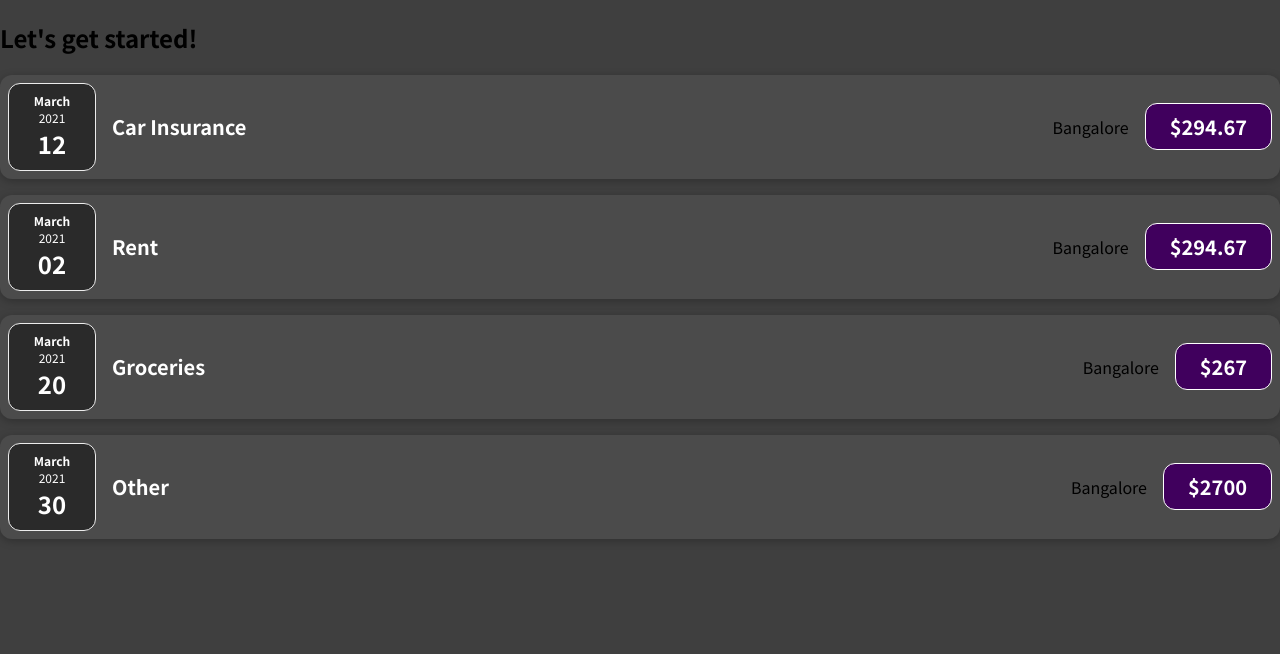
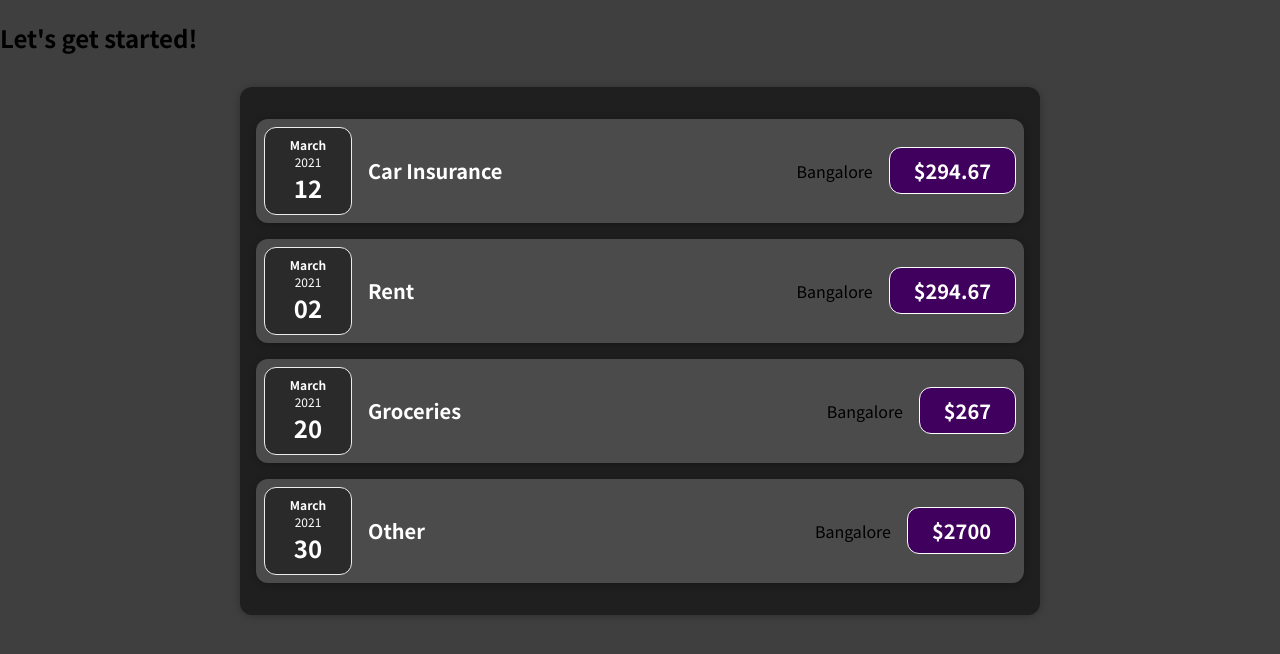
Before and after one commit to tr3atm3/TrackYourExpense, a React (Create React App) app: page / in a window 1280 px wide. Shown: the top 654 px of the page. Built offline with nearby package versions, Linux system fonts and the light colour scheme.

Commit message:
CardCompoenent&ManagedFolder

```diff
--- a/src/App.js
+++ b/src/App.js
@@ -1,6 +1,5 @@
-import ExpenseItem from "./components/ExpenseItem.js";
-
-function App() {
+import Expenses from "./components/Expenses/Expenses.js";
+const App = () => {
   const expenses = [
     {
       title: "Car Insurance",
@@ -31,17 +30,9 @@
   return (
     <div>
       <h2>Let's get started!</h2>
-
-      {expenses.map((item) => (
-        <ExpenseItem
-          title={item.title}
-          amount={item.amount}
-          date={item.date}
-          locationOfExpenditure={item.locationOfExpenditure}
-        ></ExpenseItem>
-      ))}
+      <Expenses expenses={expenses}></Expenses>
     </div>
   );
-}
+};
 
 export default App;
--- a/src/components/ExpenseItem.css
+++ b/src/components/Expenses/ExpenseItem.css
@@ -2,10 +2,10 @@
   display: flex;
   justify-content: space-between;
   align-items: center;
-  box-shadow: 0 2px 8px rgba(0, 0, 0, 0.25);
+
   padding: 0.5rem;
   margin: 1rem 0;
-  border-radius: 12px;
+
   background-color: #4b4b4b;
 }
 
--- a/src/components/ExpenseItem.js
+++ b/src/components/Expenses/ExpenseItem.js
@@ -1,17 +1,18 @@
 import "./ExpenseItem.css";
 import { ExpenseDate } from "./ExpenseDate";
 import ExpenseDetails from "./ExpenseDetails";
-function ExpenseItem(props) {
+import Card from "../UI/Card";
+const ExpenseItem = (props) => {
   return (
-    <div className="expense-item">
+    <Card className="expense-item">
       <ExpenseDate date={props.date} />
       <ExpenseDetails
         amount={props.amount}
         locationOfExpenditure={props.locationOfExpenditure}
         title={props.title}
       />
-    </div>
+    </Card>
   );
-}
+};
 
 export default ExpenseItem;
--- /dev/null
+++ b/src/components/Expenses/Expenses.css
@@ -0,0 +1,7 @@
+.expenses {
+  padding: 1rem;
+  background-color: rgb(31, 31, 31);
+  margin: 2rem auto;
+  width: 50rem;
+  max-width: 95%;
+}
--- /dev/null
+++ b/src/components/Expenses/Expenses.js
@@ -0,0 +1,20 @@
+import Card from "../UI/Card";
+import ExpenseItem from "./ExpenseItem";
+import "./Expenses.css";
+
+const Expenses = ({ expenses }) => {
+  return (
+    <Card className="expenses">
+      {expenses.map((item) => (
+        <ExpenseItem
+          title={item.title}
+          amount={item.amount}
+          date={item.date}
+          locationOfExpenditure={item.locationOfExpenditure}
+        ></ExpenseItem>
+      ))}
+    </Card>
+  );
+};
+
+export default Expenses;
--- /dev/null
+++ b/src/components/UI/Card.css
@@ -0,0 +1,4 @@
+.card {
+  border-radius: 12px;
+  box-shadow: 0 1px 8px rgba(0, 0, 0, 0.25);
+}
--- /dev/null
+++ b/src/components/UI/Card.js
@@ -0,0 +1,7 @@
+import "./Card.css";
+
+const Card = (props) => {
+  const classes = "card " + props.className;
+  return <div className={classes}>{props.children}</div>;
+};
+export default Card;
```
Also changed, not shown: src/components/Expenses/ExpenseDate.css (renamed from src/components/ExpenseDate.css), src/components/Expenses/ExpenseDate.js (renamed from src/components/ExpenseDate.js), src/components/Expenses/ExpenseDetails.css (added), src/components/Expenses/ExpenseDetails.js (renamed from src/components/ExpenseDetails.js).
